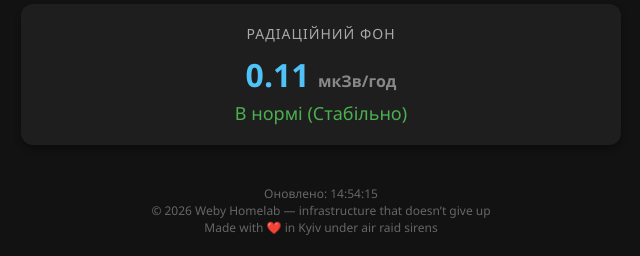
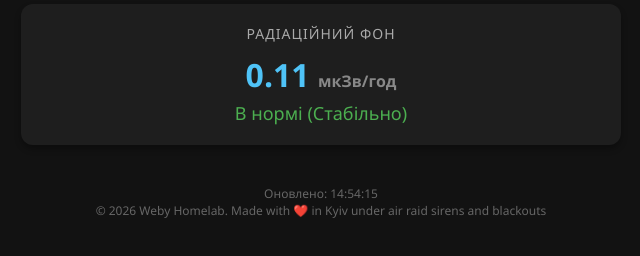
Before and after one commit to weby-homelab/security-monitor-kyiv, a Flask app: page / in a window 1280 px wide. Shown: the part 1060-1316 px from the top of the page, without its empty margins (319-959 px from the left). After the commit the page ends 1278 px from the top, so only its background shows below. Run offline with Flask 3, Linux system fonts and the light colour scheme; data that the repository does not hold is empty.

Commit message:
UI: Update footer to standard

```diff
--- a/templates/index.html
+++ b/templates/index.html
@@ -113,8 +113,7 @@
 
         <div class="footer">
             Оновлено: <span id="last-updated">--:--:--</span><br>
-            © 2026 <a href="https://github.com/weby-homelab/security-monitor-kyiv" target="_blank" style="color: inherit; text-decoration: none;">Weby Homelab</a> — infrastructure that doesn’t give up<br>
-            Made with ❤️ in Kyiv under air raid sirens
+            © 2026 <a href="https://github.com/weby-homelab/security-monitor-kyiv" target="_blank" style="color: inherit; text-decoration: none;">Weby Homelab</a>. Made with ❤️ in Kyiv under air raid sirens and blackouts
         </div>
     </div>
 
```
